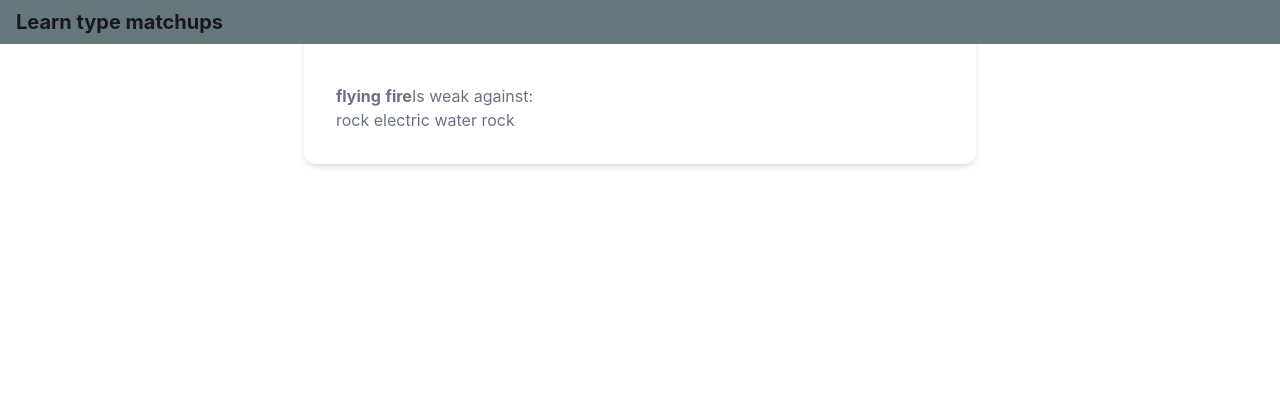
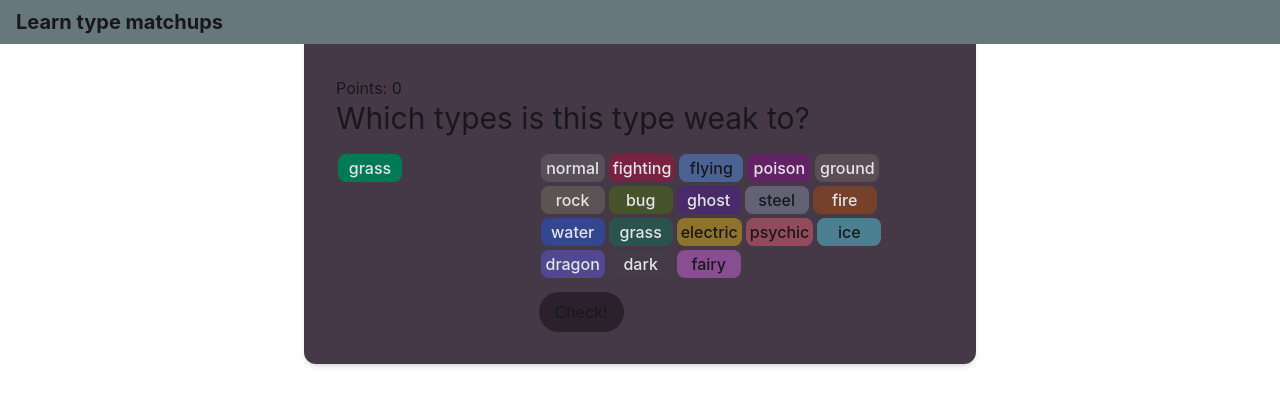
Before and after one commit to ShariZhari/learn-type-matchups, a React (Vite) app: page /quiz in a window 1280 px wide. Shown: the top 406 px of the page. Built offline with nearby package versions, Linux system fonts and the light colour scheme.

Commit message:
Basic quiz

```diff
--- a/src/pages/quiz/Quiz.tsx
+++ b/src/pages/quiz/Quiz.tsx
@@ -1,22 +1,79 @@
+import { useState } from "react";
+import Button from "../../components/Button";
+import TypeList from "../../components/TypeList";
 import { types } from "../../utils/types";
-import { getTypeName, getWeaknesses } from "../../utils/utils";
+import { getWeaknesses, TOTAL_TYPES } from "../../utils/utils";
+import TypeBadge from "../../components/TypeBadge";
 
-
-const createTypeList = (typeArray: number[]) => {
-  return typeArray.map((id) => <span key={id}>{getTypeName(id)} </span> )
+const checkIfEqual = (arr1: number[], arr2: number[]) => {
+  const set1 = new Set(arr1);
+  const set2 = new Set(arr2);
+  return arr1.every(item => set2.has(item)) &&
+    arr2.every(item => set1.has(item))
 }
 
+export default function Quiz() {
+  const [currentType, setCurrentType] = useState(types[Math.floor(Math.random() * TOTAL_TYPES)]);
+  const [selectedTypes, setSelectedTypes] = useState<number[]>([]);
+  const [points, setPoints] = useState(0);
+  const [showResult, setShowResult] = useState(false);
+  const [correct, setCorrect] = useState(false);
 
-export default function Quiz () {
+  const selectType = (id: number) => {
+    setSelectedTypes((prev) =>
+      prev.includes(id) ?
+      prev.filter(type => type !== id) :
+      [...selectedTypes, id]
+    )
+  }
+
+  const resetGame = () => {
+    setCurrentType(types[Math.floor(Math.random() * TOTAL_TYPES)]);
+    setSelectedTypes([]);
+    setShowResult(false);
+    setCorrect(false);
+  }
+
+  const checkAnswer = () => {
+    if (checkIfEqual(getWeaknesses(currentType), selectedTypes)) {
+      setPoints((points) => points+1)
+      setCorrect(true);
+    }
+    else {
+      setCorrect(false);
+    }
+    setShowResult(true);
+    setSelectedTypes([]);
+  }
+
   return <>
-    <div className="pt-11 mx-auto max-w-md overflow-hidden rounded-xl bg-white shadow-md md:max-w-2xl">
-  <div className="md:flex">
-    <div className="p-8">
-      <p className="mt-2 text-gray-500">
-      <label><strong>{types[2].name}</strong> <strong>{types[9].name}</strong></label>
+    <div className="pt-11 mx-auto max-w-md overflow-hidden rounded-xl bg-mauve-700 shadow-md md:max-w-2xl">
+      <div className=" p-8">
+        <label>Points: {points}</label>
+        <h1 className="text-3xl mb-4">Which types is this type weak to?</h1>
+        <div className="flex">
+          <div className="w-1/3"><TypeBadge title={currentType.name}></TypeBadge></div>
+          <div className="w-2/3 flex flex-wrap">
+            <div>
+            {types.map((type) => <Button
+              key={type.id} title={type.name}
+              color={type.name}
+              onClick={() => selectType(type.id)}
+              disabled={!selectedTypes.includes(type.id)}
+              isType={true}></Button>)}
+              {!correct && <div className="mt-3"><Button title={"Check!"} onClick={checkAnswer}></Button></div>}
+              </div>
+          {showResult && (correct ? <div><p className="my-2">
+            <label><strong>Correct!</strong></label>
+            <TypeBadge title={currentType.name}></TypeBadge>
             <label>Is weak against:</label>
-      <p>{createTypeList(getWeaknesses(types[2], types[9]))}</p>
+            <TypeList typeArray={getWeaknesses(currentType)}></TypeList>
             </p>
+            <Button title={"Next type"} onClick={resetGame}></Button>
+         </div> : <p className="mt-2">
+            <label>Not quite right. Try again!</label>
+          </p>)}
+          </div>
         </div>
       </div>
     </div>
--- a/src/utils/types.ts
+++ b/src/utils/types.ts
@@ -160,7 +160,7 @@ export const types: PkmnType[] = [
         name: "ice",
         description: "Ice, snow, hail, cold temperatures",
         effective: [11, 4, 2, 15],
-        weak: [9, 5],
+        weak: [1, 9, 5, 8],
         notEffective: [9, 10, 14, 8],
         resists: [14],
         noEffectTo: [],
--- a/src/utils/utils.ts
+++ b/src/utils/utils.ts
@@ -2,6 +2,7 @@ import { types } from "./types"
 import { type PkmnType } from "./interfaces"
 
 export const TOTAL_POKEMON = 1025;
+export const TOTAL_TYPES = 17;
 export const ARTWORK_URL = "https://raw.githubusercontent.com/PokeAPI/sprites/master/sprites/pokemon/other/official-artwork/"
 
 export const getTypeName = (id: number) => {
```
Lines whose indentation alone changed are shown as unchanged.
